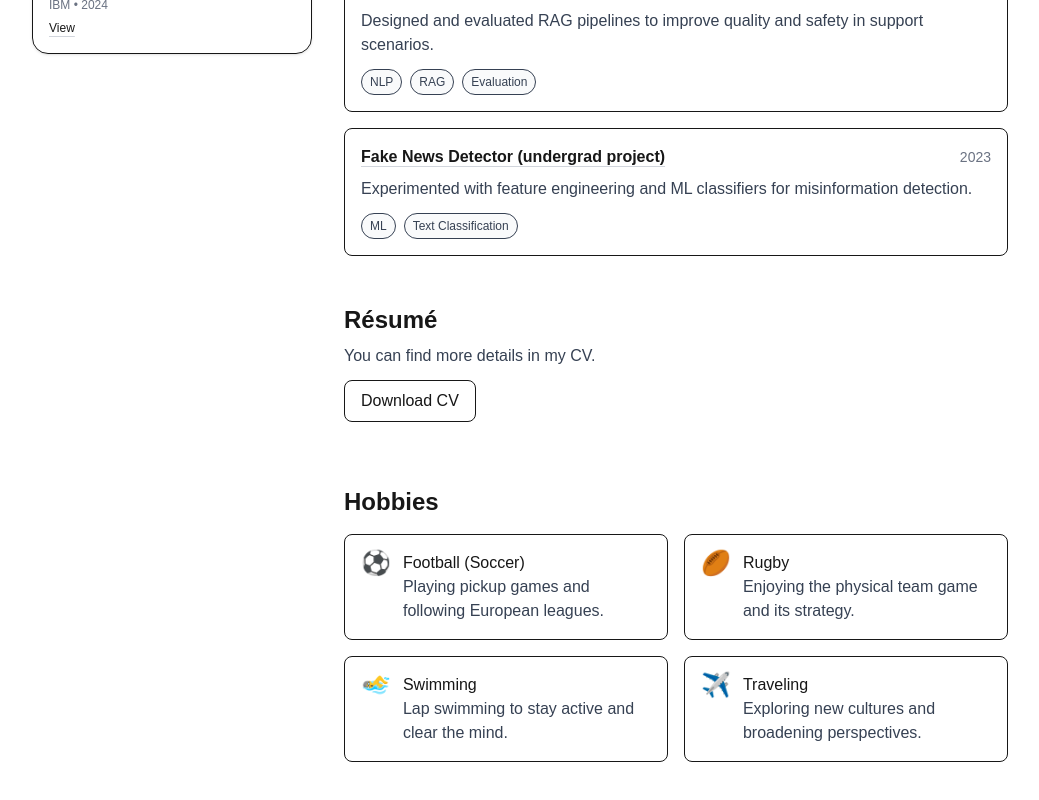
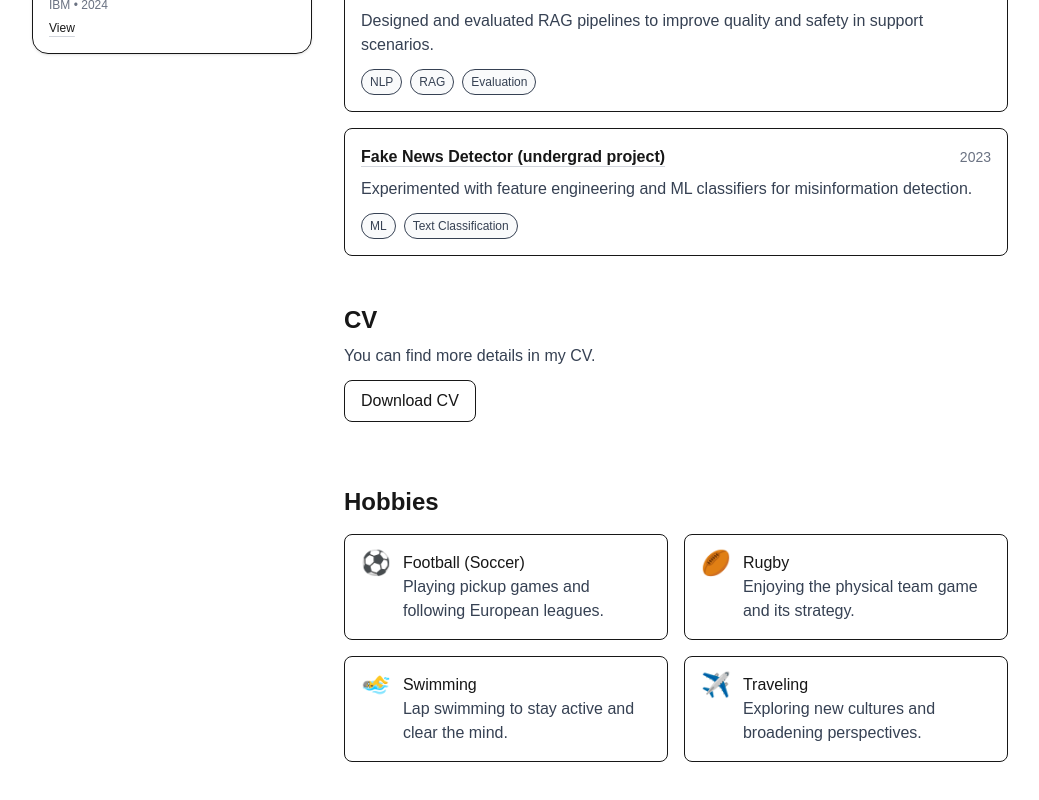
Before and after one commit to EdipoMarques/portfolio, a Next.js app: page /about in a window 1280 px wide. Shown: the part 1163-1963 px from the top of the page, without its empty margins (120-1159 px from the left). Built offline with nearby package versions, Linux system fonts and the light colour scheme.

Commit message:
page.tsx

```diff
--- a/app/about/page.tsx
+++ b/app/about/page.tsx
@@ -214,7 +214,7 @@
 
           {/* Resume */}
           <section className="mt-12">
-            <h2 className="text-2xl font-semibold">Résumé</h2>
+            <h2 className="text-2xl font-semibold">CV</h2>
             <p className="mt-2 text-gray-700">
               You can find more details in my CV.
             </p>
```
Also changed, not shown: 1 other file (tests, documents, lock files or other folders).
